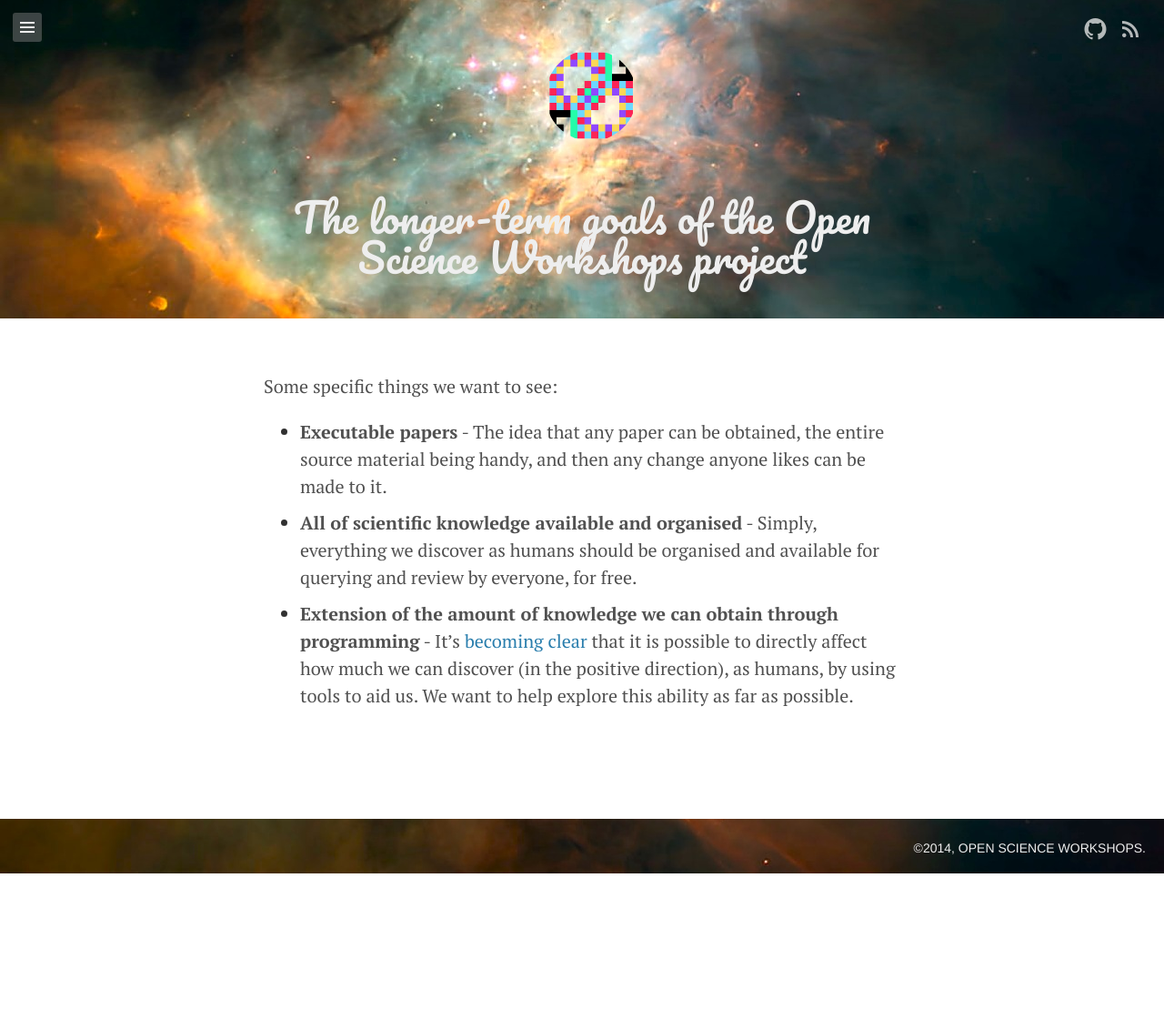
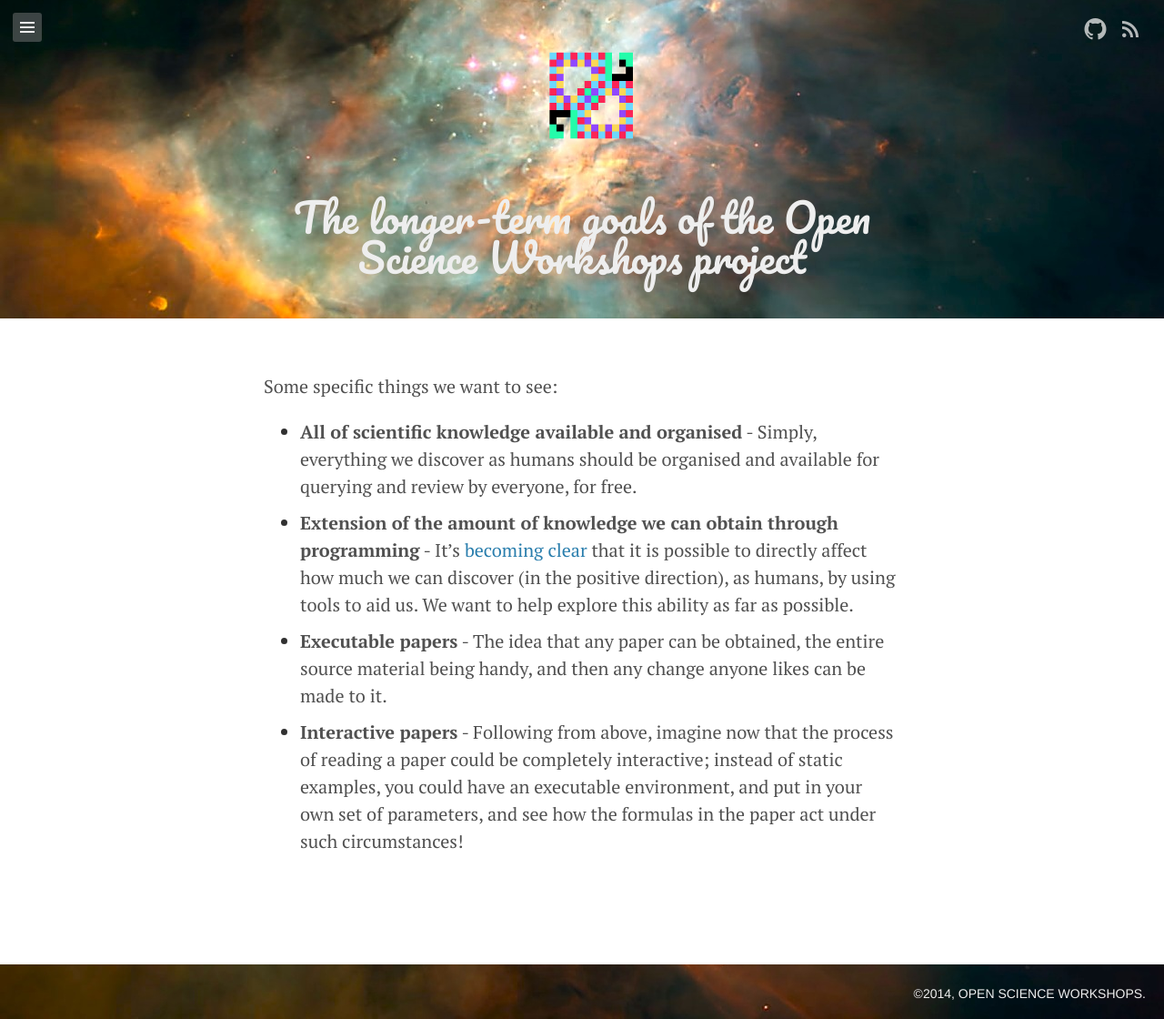
Before and after one commit to OpenScienceWorkshops/OpenScienceWorkshops.github.io, a Jekyll site: the page built from goals.md, in a window 1280 px wide. Shown: the whole page at 91% size. Built offline with Jekyll 4.4.1, drawn with Linux system fonts in a browser that asks for light colours; Markdown is read by kramdown in place of the engine named in the settings; before the commit the page ends 960 px from its top, so only the background shows below that.

Commit message:
bit of content, logo on homepage

```diff
--- a/assets/css/default.css
+++ b/assets/css/default.css
@@ -67,7 +67,6 @@
 }
 
 img {
-	border-radius: 3px;
 	max-width: 100%;
 }
 
@@ -124,7 +123,6 @@
 	margin-top: -75px;
 	width: 150px;
 	height: 150px;
-	border-radius: 50%;
 	transition-duration: .25s;
 	opacity: .9;
 }
@@ -139,7 +137,6 @@
 img.site-icon-small {
 	width: 28px;
 	height: 28px;
-	border-radius: 50%;
 	vertical-align: middle;
 	margin-right: 10px;
 }
@@ -149,7 +146,6 @@
 	height: 100px;
 	margin-left: -40px;
 	margin-top: -120px;
-	border-radius: 50%;
 	position: absolute;
 }
 
--- a/goals.md
+++ b/goals.md
@@ -17,3 +13,13 @@
     [becoming clear](http://michaelnielsen.org/blog/reinventing-discovery/) that it is possible to directly affect how much we can
     discover (in the positive direction), as humans, by using tools to aid us.
     We want to help explore this ability as far as possible.
+
+ * __Executable papers__ - The idea that any paper can be obtained, the entire
+    source material being handy, and then any change anyone likes can be made
+    to it.
+
+ * __Interactive papers__ - Following from above, imagine now that the process
+    of reading a paper could be completely interactive; instead of static
+    examples, you could have an executable environment, and put in your own set
+    of parameters, and see how the formulas in the paper act under such
+    circumstances!
```
Also changed, not shown: other parts of goals.md (+0 -4 lines), about.md (+3 -1 lines), index.html (+8 -5 lines).
